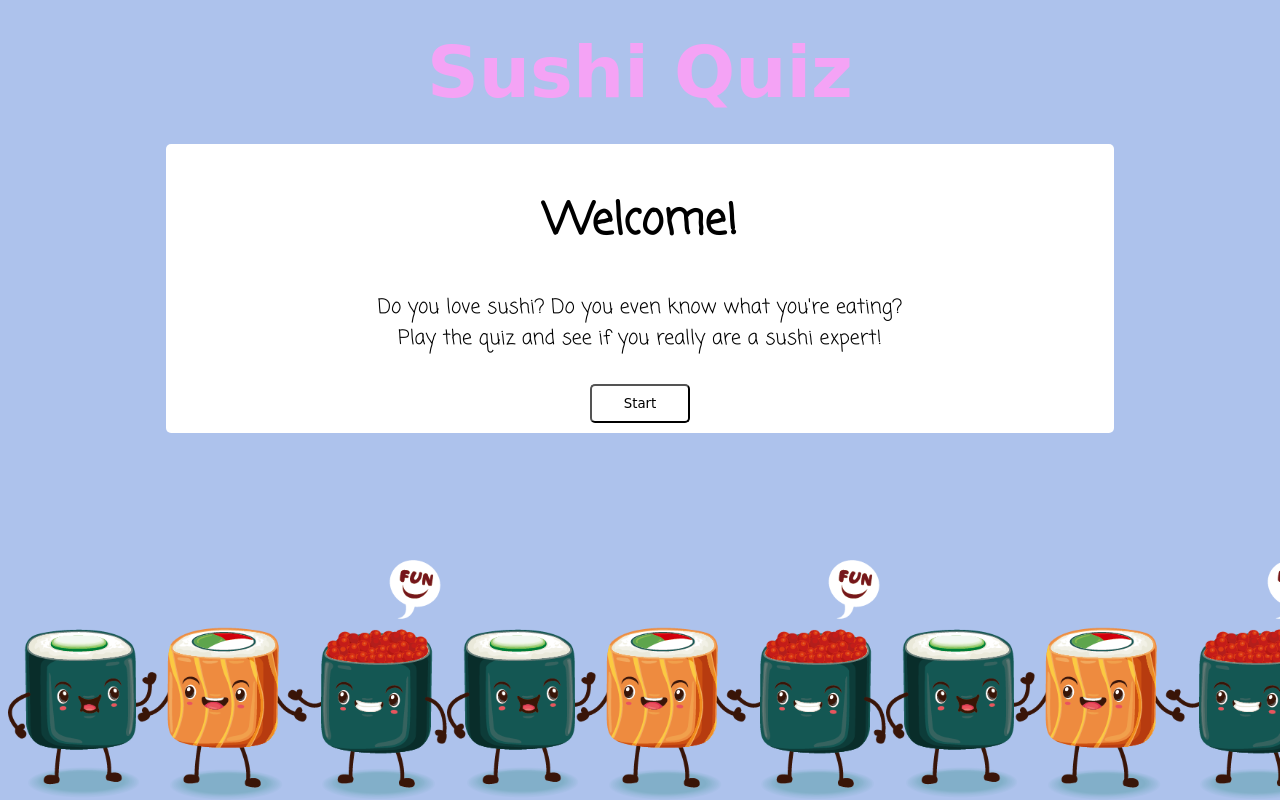
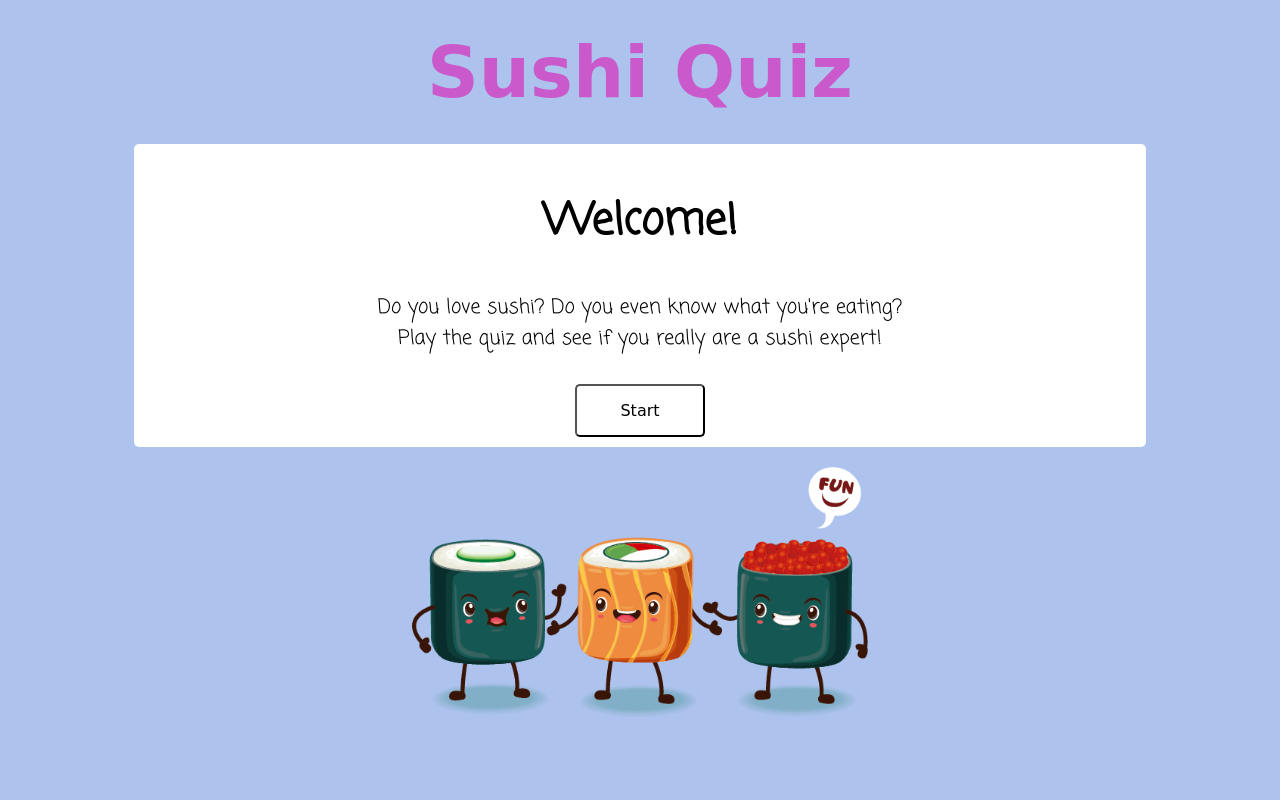
Before and after one commit to staysee/sushi_quiz_app, a plain HTML site: page index.html in a window 1280 px wide. Drawn offline with nearby package versions, Linux system fonts and the light colour scheme; a web font is replaced by a local one.

Commit message:
fixed min-width of the quiz

```diff
--- a/css/style.css
+++ b/css/style.css
@@ -11,14 +11,18 @@ body {
 h1{
   font-family: 'Gorditas', cursive;
   font-size: 3.5em;
-  color: #F4A3F5;
+  color: #ca5acb;
   text-align: center;
+}
+
+.title {
+  min-width: 350px;
 }
 
 #welcome-container, #quiz-container {
   width: 100%;
   margin: 0 auto;
-  min-width: 200px;
+  min-width: 350px;
 }
 
 .card {
@@ -86,6 +90,7 @@ button {
   position: relative;
   text-align: center;
   font-family: 'Gorditas', cursive;
+  cursor: pointer;
 }
 
 .play-button, .next-button, .submit-button {
@@ -96,20 +101,11 @@ button {
   width: 100px;
 }
 
-.grow {
-  transition: all .2s ease-in-out;
-}
 
-.grow:hover {
+.glow:hover {
   /*transform: scale(1.2);*/
   cursor: pointer;
   background: pink;
-}
-
-.glow {
-  cursor: pointer;
-  background-color: #cdd7ea;
-  color: #318d9c;
 }
 
 .answer-choices:hover {
@@ -118,18 +114,18 @@ button {
 
 
 .correct-answer {
-  color: #24FE00;
+  background: #2CE132
 }
 
 .incorrect-answer {
-  color: #F4303E;
+  background: #E13E8B;
 }
 
 #end-image {
   width: 150px;
 }
 
-footer{
+/*footer{
   background-image: url('../img/sushi_friends.png');
   background-size: contain;
   background-repeat: repeat-x;
@@ -138,12 +134,12 @@ footer{
   height: 30%;
   position: absolute;
   z-index: -2;
-}
-/*.footer-image {
+}*/
+.footer-image {
   display: block;
   height: 200px;
   margin: 0 auto;
-}*/
+}
 
 
 @media only screen and (min-width: 600px){
@@ -152,17 +148,35 @@ footer{
     font-size: 16px;
   }
 
+  h1 {
+    font-size: 4em;
+  }
+
   h2 {
-    font-size: 1.7em;
+    font-size: 1.8em;
   }
 
   .card {
-    width: 75%;
+    width: 80%;
     margin: 0 auto;
   }
 
   .welcome p{
     padding-bottom: 10px;
+  }
+
+  button {
+    font-size: 16px;
+  }
+  .play-button, .next-button, .submit-button {
+    padding: 15px;
+    width: 130px;
+  }
+
+  .footer-image {
+    display: block;
+    height: 250px;
+    margin: 20px auto 0px auto;
   }
 
 }
@@ -173,6 +187,7 @@ footer{
     font-size: 4.5em;
     margin: 30px;
   }
+
   h2 {
     font-size: 2.7em;
   }
--- a/index.html
+++ b/index.html
@@ -11,7 +11,9 @@
 </head>
 <body>
 
-<h1>Sushi Quiz</h1>
+  <div class="title">
+    <h1>Sushi Quiz</h1>
+  </div>
 <!-- Welcome Page -->
   <div id="welcome-container" class="">
       <div class="card welcome">
@@ -44,12 +46,12 @@
     <div class="card welcome">
       <img id="end-image" src="">
       <h3 class=end-score></h3>
-      <button class="play-button grow js-play-button">PLAY AGAIN</button>
+      <button class="play-button glow js-play-button">PLAY AGAIN</button>
     </div>
   </div>
 
 <footer class="background">
-  <!-- <img class="footer-image" src="img/sushi_friends.png"> -->
+  <img class="footer-image" src="img/sushi_friends.png">
 </footer>
 
 <!-- jQuery -->
--- a/js/app.js
+++ b/js/app.js
@@ -37,7 +37,7 @@ function displayAnswerChoices(){
   console.log(answerChoices)
   $('.choices').html('');
   for (var i = 0; i < answerChoices.length; i++){
-    $('.choices').append('<li class="grow"><input id="choice'+i+'" type="radio" name="options" value="'+i+'"><label for="choice'+i+'">'+answerChoices[i]+'</label></li>')
+    $('.choices').append('<li class="glow"><input id="choice'+i+'" type="radio" name="options" value="'+i+'"><label for="choice'+i+'">'+answerChoices[i]+'</label></li>')
   }
 }
 
```
